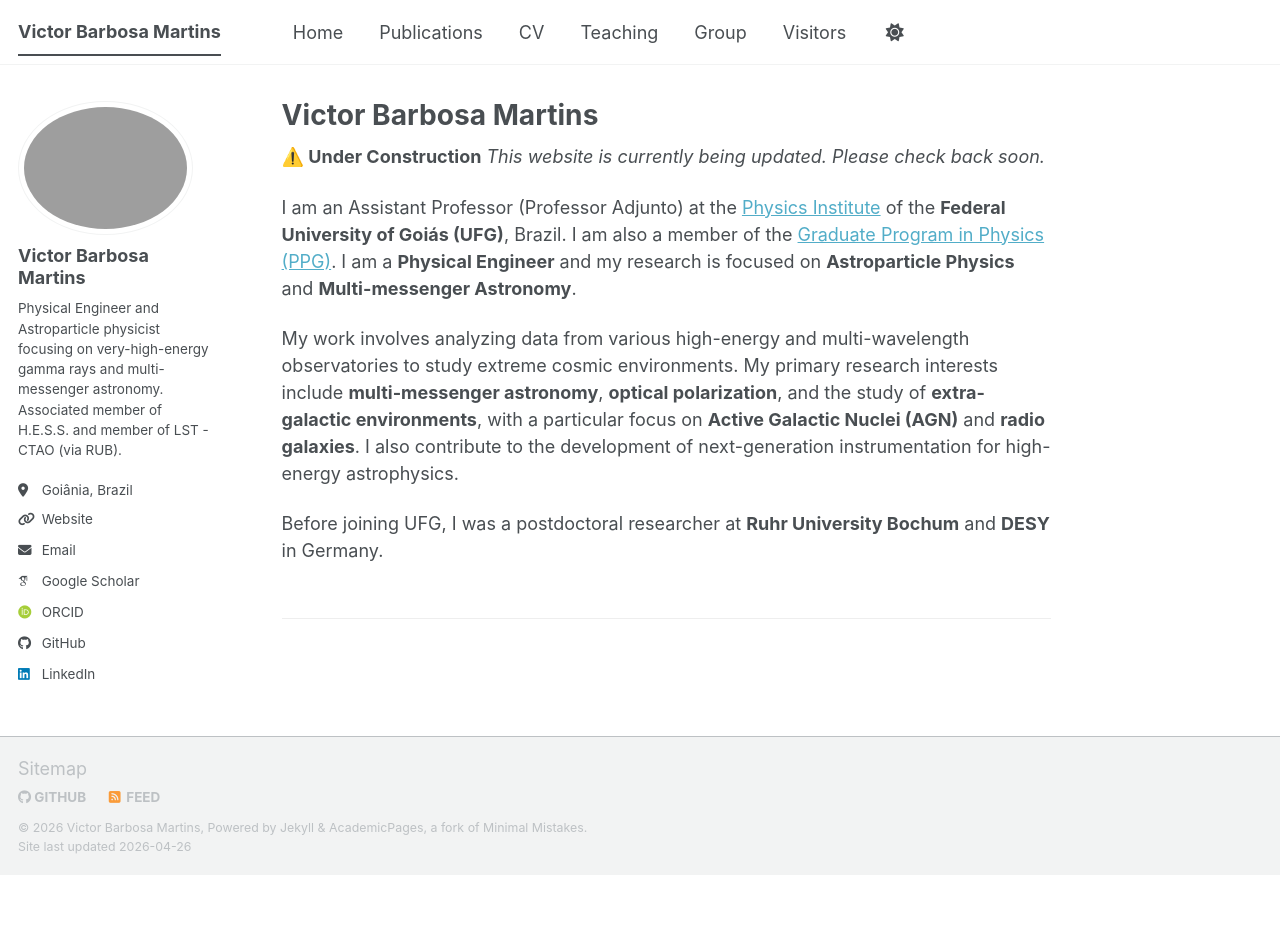
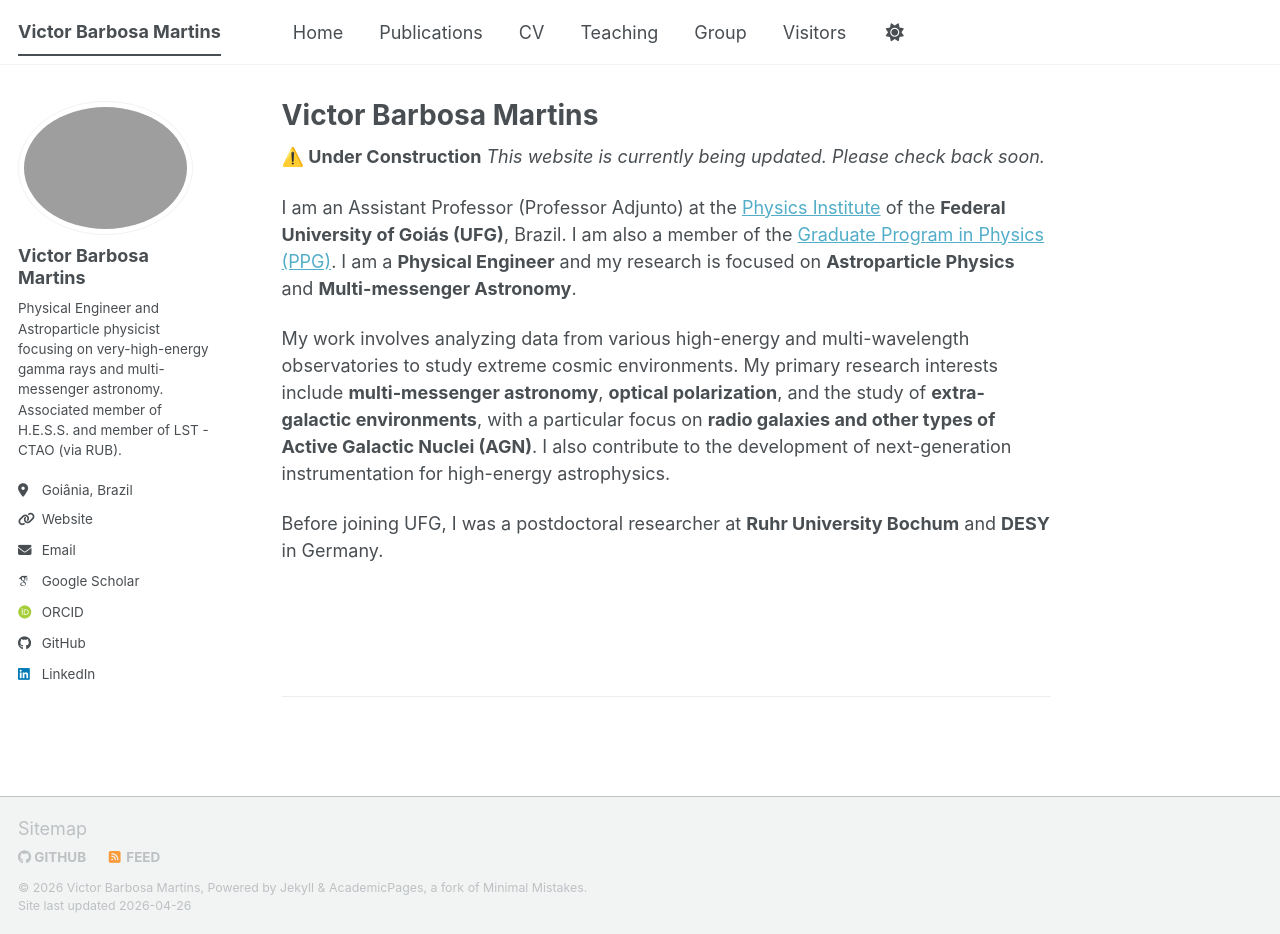
Before and after one commit to VictorBarbosaMartins/victorbarbosamartins.github.io, a Jekyll site: the page built from _pages/about.md, in a window 1280 px wide and 934 px high. Built offline with Jekyll 4.4.1, drawn with Linux system fonts in a browser that asks for light colours; some web fonts are replaced; a script bundle is joined from its source files by our own code; library files that are not in the unit come from our copies.

Commit message:
Corrected AGN phrasing and fixed footer overlap logic

```diff
--- a/_pages/about.md
+++ b/_pages/about.md
@@ -11,8 +11,9 @@ author_profile: true
 
 I am an Assistant Professor (Professor Adjunto) at the [Physics Institute](https://if.ufg.br/) of the **Federal University of Goiás (UFG)**, Brazil. I am also a member of the [Graduate Program in Physics (PPG)](https://posgraduacao.if.ufg.br/). I am a **Physical Engineer** and my research is focused on **Astroparticle Physics** and **Multi-messenger Astronomy**.
 
-My work involves analyzing data from various high-energy and multi-wavelength observatories to study extreme cosmic environments. My primary research interests include **multi-messenger astronomy**, **optical polarization**, and the study of **extra-galactic environments**, with a particular focus on **Active Galactic Nuclei (AGN)** and **radio galaxies**. I also contribute to the development of next-generation instrumentation for high-energy astrophysics.
+My work involves analyzing data from various high-energy and multi-wavelength observatories to study extreme cosmic environments. My primary research interests include **multi-messenger astronomy**, **optical polarization**, and the study of **extra-galactic environments**, with a particular focus on **radio galaxies and other types of Active Galactic Nuclei (AGN)**. I also contribute to the development of next-generation instrumentation for high-energy astrophysics.
 
 Before joining UFG, I was a postdoctoral researcher at **Ruhr University Bochum** and **DESY** in Germany.
 
-<div style="clear: both; padding-top: 2em; border-top: 1px solid #eee; margin-top: 3em;"></div>
+<div style="clear: both; display: block; content: ''; padding-top: 5em;"></div>
+<hr style="border-top: 1px solid #eee;">
```
